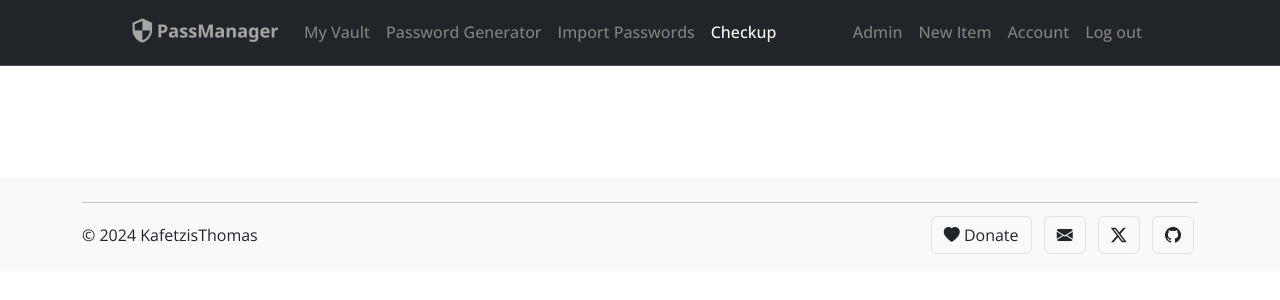
After one commit to KafetzisThomas/PassManagerWeb, a Django app: page /password_checkup/ in a window 1280 px wide. The commit adds this page. Shown: the top 300 px of the page. Run offline with Django 5.2, Linux system fonts and the light colour scheme; the visitor is signed in with stand-in values (Sample User, id 1); data that the repository does not hold is empty; parts of the project's set-up code (start-up, migrations or seed data) failed here and were passed over; some libraries are stand-ins or nearby versions.

Commit message:
Allow password checkup for all user accounts

```diff
--- a/passmanager/templates/passmanager/base.html
+++ b/passmanager/templates/passmanager/base.html
@@ -45,6 +45,9 @@
                         </li>
                         <li class="nav-item">
                             <a class="nav-link {% if request.path == '/upload_csv/' %}active{% endif %}" href="{% url 'passmanager:upload_csv' %}">Import Passwords</a>
+                        </li>
+                        <li class="nav-item">
+                            <a class="nav-link {% if request.path == '/password_checkup/' %}active{% endif %}" href="{% url 'passmanager:password_checkup' %}">Checkup</a>
                         </li>
                     {% endif %}
                 </ul>
--- /dev/null
+++ b/passmanager/templates/passmanager/password_checkup.html
@@ -0,0 +1,50 @@
+{% extends "passmanager/base.html" %}
+{% block title %}Password Checkup{% endblock title %}
+
+{% block content %}
+    <ul class="list-group">
+        {% for result in results %}
+            <li class="list-group-item d-flex justify-content-between align-items-start mb-3">
+                <div class="ms-2 me-auto">
+                    <div class="fw-bold">{{ result.name }}</div>
+                    <p>{{ result.status }}</p>
+                    <small class="text-muted">{{ result.recommendation }}</small>
+                </div>
+                {% if result.severity == "High" %}
+                    <span class="badge bg-danger rounded-pill">High Risk</span>
+                {% else %}
+                    <span class="badge bg-success rounded-pill">Safe</span>
+                {% endif %}
+            </li>
+        {% endfor %}
+    </ul>
+{% endblock content %}
+
+{% block footer %}
+    <!-- footer start -->
+    <footer class="footer bg-light text-dark py-2 mt-lg-5">
+        <div class="container">
+            <hr class="border-dark mb-1" width="100%">
+            <div class="row justify-content-between align-items-center">
+                <div class="col-12 col-md-6 mt-3 text-center text-md-start">
+                    <p>&copy; <script>document.write(new Date().getFullYear());</script> KafetzisThomas</p>
+                </div>
+                <div class="col-12 col-md-6 text-center text-md-end  mt-md-0">
+                    <a href="https://www.paypal.me/kafetzisthomas" target="_blank" class="btn btn-link btn-floating btn-md text-dark m-1 border" role="button" style="text-decoration: none;">
+                        <i class="bi bi-heart-fill"></i> Donate
+                    </a>
+                    <a href="mailto: passmanagerweb@gmail.com" target="_blank" class="btn btn-link btn-floating btn-md text-dark m-1 border" role="button">
+                        <i class="bi bi-envelope-fill"></i>
+                    </a>
+                    <a href="https://x.com/PassManagerWeb" target="_blank" class="btn btn-link btn-floating btn-md text-dark m-1 border" role="button">
+                        <i class="bi bi-twitter-x"></i>
+                    </a>
+                    <a href="https://github.com/KafetzisThomas/PassManagerWeb" target="_blank" class="btn btn-link btn-floating btn-md text-dark m-1 border" role="button">
+                        <i class="bi bi-github"></i>
+                    </a>
+                </div>
+            </div>
+        </div>
+    </footer>
+    <!-- footer end -->
+{% endblock footer %}
--- a/passmanager/urls.py
+++ b/passmanager/urls.py
@@ -23,4 +23,6 @@ urlpatterns = [
     path("download_csv/", views.download_csv, name="download_csv"),
     # Upload csv page
     path("upload_csv/", views.upload_csv, name="upload_csv"),
+    # Password checkup page
+    path("password_checkup/", views.password_checkup, name="password_checkup"),
 ]
--- a/passmanager/views.py
+++ b/passmanager/views.py
@@ -349,3 +349,34 @@ def upload_csv(request):
 
     context = {"form": form}
     return render(request, "passmanager/upload_csv.html", context)
+
+
+@login_required
+def password_checkup(request):
+    items = Item.objects.filter(owner=request.user)
+    results = []
+    for item in items:
+        password = decrypt(item.password, os.getenv("ENCRYPTION_KEY")).decode("utf-8")
+        is_pwned = check_password(password)
+        if password:
+            if is_pwned:
+                results.append(
+                    {
+                        "name": item.name,
+                        "status": f"Exposed {is_pwned} time(s)",
+                        "recommendation": "Changing this password is recommended.",
+                        "severity": "High",
+                    }
+                )
+            else:
+                results.append(
+                    {
+                        "name": item.name,
+                        "status": "No breaches found.",
+                        "recommendation": "This password appears to be safe.",
+                        "severity": "Low",
+                    }
+                )
+
+    context = {"results": results}
+    return render(request, "passmanager/password_checkup.html", context)
```
